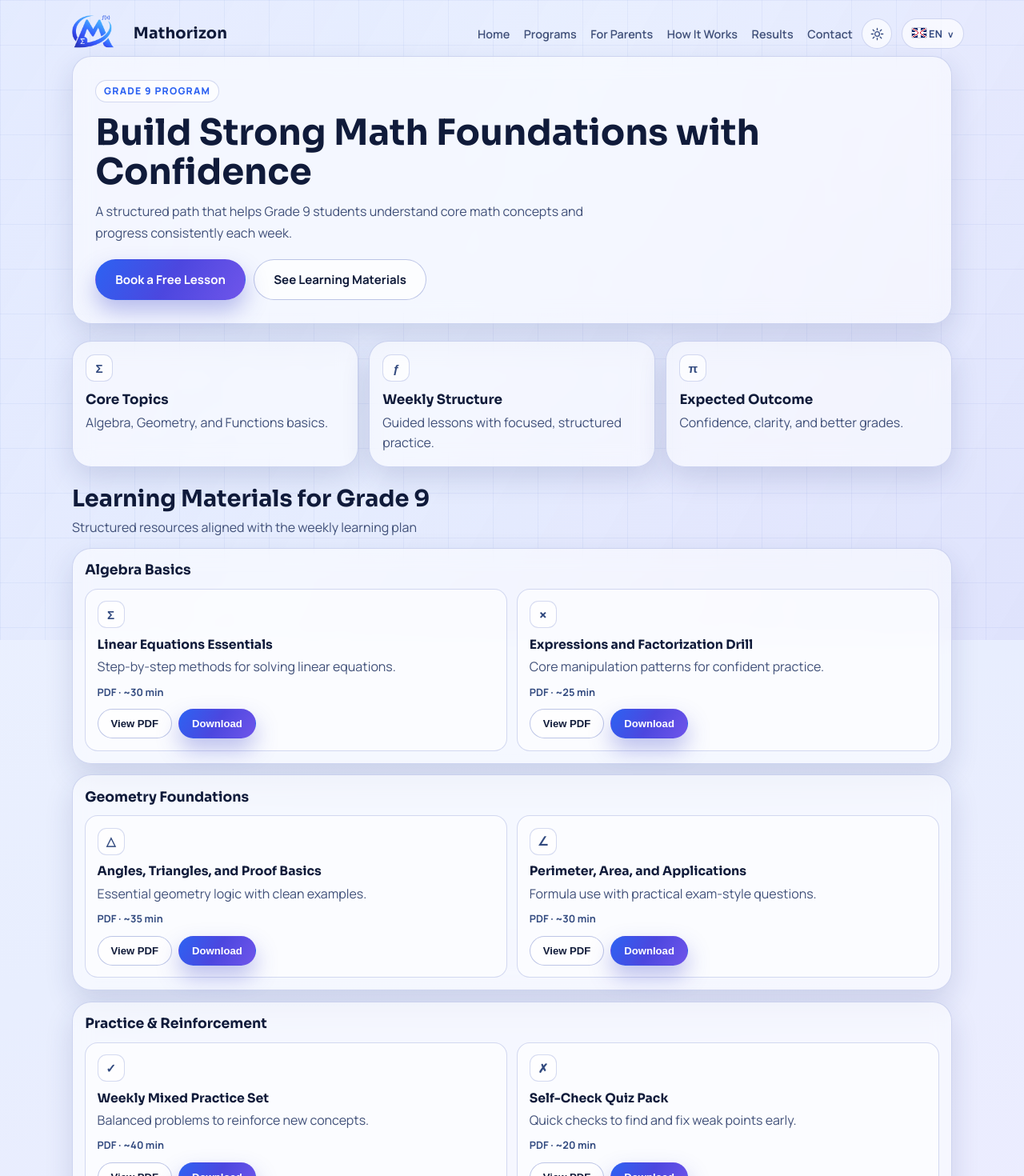
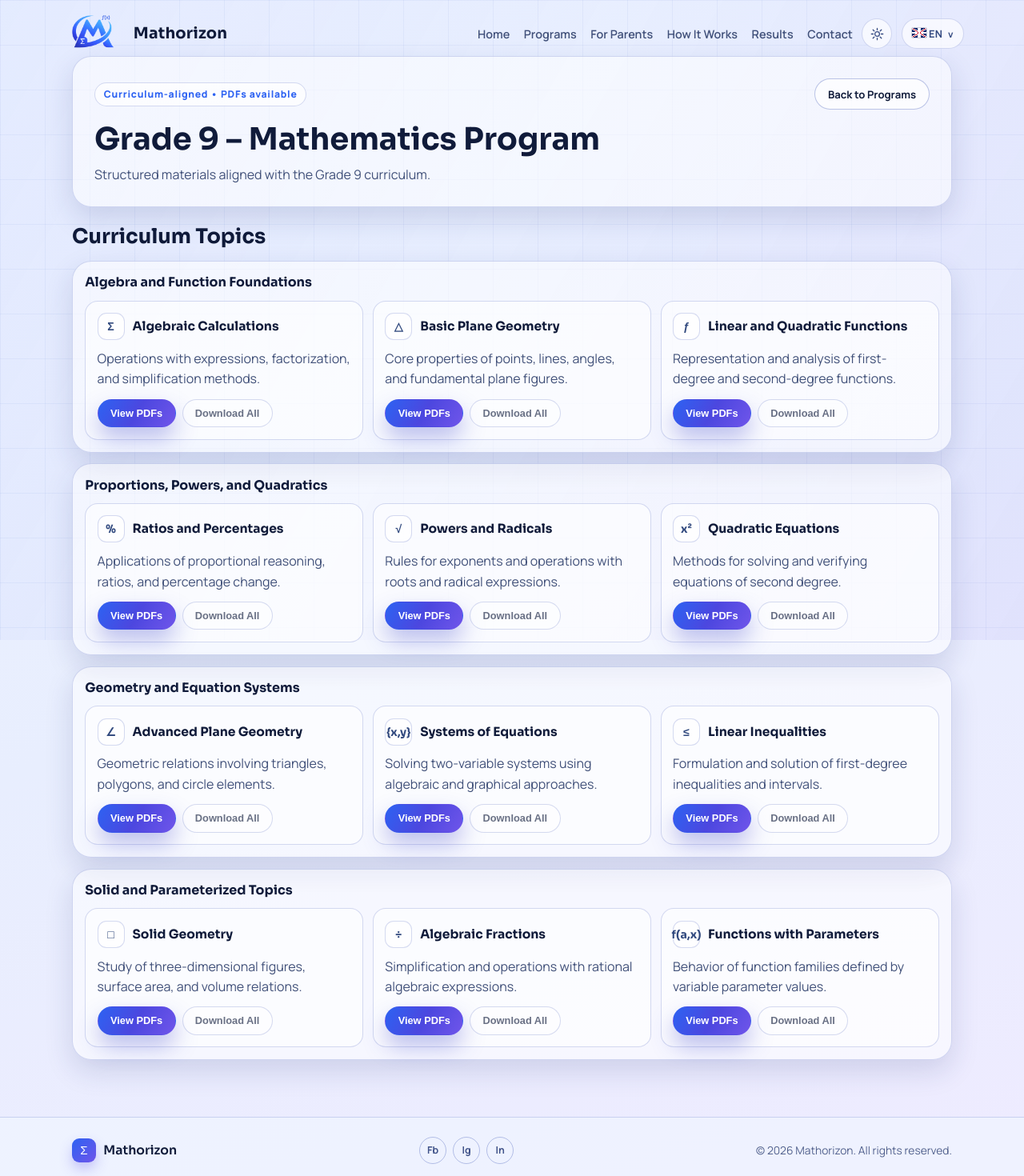
Before and after one commit to WebFaraon/dragos-math-site, a React (Vite) app in the folder MathSite/: page /programs/grade-9 in a window 1280 px wide. Shown: the top 1470 px of the page at 80% size. Built offline with nearby package versions, Linux system fonts and the light colour scheme.

Commit message:
Transition between all the pages

```diff
--- a/MathSite/index.html
+++ b/MathSite/index.html
@@ -3,7 +3,8 @@
   <head>
     <meta charset="UTF-8" />
     <meta name="viewport" content="width=device-width, initial-scale=1.0" />
-    <title>Drago&#537; Math Mentoring | Grade 9 & Grade 12</title>
+    <link rel="icon" type="image/png" href="/favicon.png" />
+    <title>Mathorizon | Mathematics Mentoring</title>
   </head>
   <body>
     <div id="root"></div>
--- a/MathSite/package.json
+++ b/MathSite/package.json
@@ -10,6 +10,7 @@
     "preview": "vite preview"
   },
   "dependencies": {
+    "framer-motion": "^12.34.1",
     "i18next": "^25.8.10",
     "i18next-browser-languagedetector": "^8.2.1",
     "react": "^19.2.0",
--- a/MathSite/src/App.jsx
+++ b/MathSite/src/App.jsx
@@ -1,9 +1,11 @@
 import { useEffect } from 'react'
 import { Route, Routes, useLocation } from 'react-router-dom'
+import { AnimatePresence } from 'framer-motion'
 import HomePage from './pages/HomePage.jsx'
 import ProgramsPage from './pages/ProgramsPage.jsx'
 import Grade9Page from './pages/Grade9Page.jsx'
 import Grade12Page from './pages/Grade12Page.jsx'
+import PageTransition from './components/PageTransition.jsx'
 
 function RouteScrollManager() {
   const location = useLocation()
@@ -42,15 +44,47 @@ function RouteScrollManager() {
 }
 
 function App() {
+  const location = useLocation()
+
   return (
     <>
       <RouteScrollManager />
-      <Routes>
-        <Route path="/" element={<HomePage />} />
-        <Route path="/programs" element={<ProgramsPage />} />
-        <Route path="/programs/grade-9" element={<Grade9Page />} />
-        <Route path="/programs/grade-12" element={<Grade12Page />} />
-      </Routes>
+      <AnimatePresence mode="wait">
+        <Routes location={location} key={location.pathname}>
+          <Route
+            path="/"
+            element={
+              <PageTransition>
+                <HomePage />
+              </PageTransition>
+            }
+          />
+          <Route
+            path="/programs"
+            element={
+              <PageTransition>
+                <ProgramsPage />
+              </PageTransition>
+            }
+          />
+          <Route
+            path="/programs/grade-9"
+            element={
+              <PageTransition>
+                <Grade9Page />
+              </PageTransition>
+            }
+          />
+          <Route
+            path="/programs/grade-12"
+            element={
+              <PageTransition>
+                <Grade12Page />
+              </PageTransition>
+            }
+          />
+        </Routes>
+      </AnimatePresence>
     </>
   )
 }
--- /dev/null
+++ b/MathSite/src/components/PageTransition.jsx
@@ -0,0 +1,34 @@
+import { motion, useReducedMotion } from 'framer-motion'
+import { useLocation } from 'react-router-dom'
+
+function PageTransition({ children }) {
+  const location = useLocation()
+  const shouldReduceMotion = useReducedMotion()
+
+  const initial = shouldReduceMotion
+    ? { opacity: 0 }
+    : { opacity: 0, y: 10, filter: 'blur(6px)' }
+
+  const animate = shouldReduceMotion
+    ? { opacity: 1 }
+    : { opacity: 1, y: 0, filter: 'blur(0px)' }
+
+  const exit = shouldReduceMotion
+    ? { opacity: 0 }
+    : { opacity: 0, y: -10, filter: 'blur(6px)' }
+
+  return (
+    <motion.main
+      key={location.pathname}
+      initial={initial}
+      animate={animate}
+      exit={exit}
+      transition={{ duration: 0.28, ease: 'easeOut' }}
+      style={{ display: 'block', width: '100%' }}
+    >
+      {children}
+    </motion.main>
+  )
+}
+
+export default PageTransition
--- /dev/null
+++ b/MathSite/src/components/TopicCard.jsx
@@ -0,0 +1,63 @@
+function TopicCard({ topic, isExpanded, onToggle }) {
+  const basePath = `/pdfs/grade-9/${topic.slug}/`
+  const hasPdfs = topic.pdfs.length > 0
+  const downloadAllHref =
+    topic.downloadAllPath || (topic.pdfs.length === 1 ? topic.pdfs[0].path : null)
+
+  return (
+    <article className="grade9-topic-card">
+      <div className="grade9-topic-header">
+        <span className="grade9-icon" aria-hidden="true">
+          {topic.icon}
+        </span>
+        <h3>{topic.title}</h3>
+      </div>
+
+      <p className="grade9-topic-description">{topic.description}</p>
+
+      <div className="grade9-topic-actions">
+        <button
+          type="button"
+          className="btn btn-primary grade9-topic-btn"
+          onClick={onToggle}
+          aria-expanded={isExpanded}
+          aria-controls={`topic-pdfs-${topic.slug}`}
+        >
+          View PDFs
+        </button>
+
+        {downloadAllHref ? (
+          <a className="btn btn-secondary grade9-topic-btn" href={downloadAllHref} download>
+            Download All
+          </a>
+        ) : (
+          <button type="button" className="btn btn-secondary grade9-topic-btn" disabled>
+            Download All
+          </button>
+        )}
+      </div>
+
+      {isExpanded && (
+        <div id={`topic-pdfs-${topic.slug}`} className="grade9-topic-pdfs">
+          {hasPdfs ? (
+            <ul className="grade9-topic-pdf-list">
+              {topic.pdfs.map((pdf) => (
+                <li key={pdf.path}>
+                  <a href={pdf.path} target="_blank" rel="noreferrer">
+                    {pdf.label}
+                  </a>
+                </li>
+              ))}
+            </ul>
+          ) : (
+            <p className="grade9-topic-empty">
+              PDF links for this topic will be added in `{basePath}`.
+            </p>
+          )}
+        </div>
+      )}
+    </article>
+  )
+}
+
+export default TopicCard
--- a/MathSite/src/pages/Grade9Page.css
+++ b/MathSite/src/pages/Grade9Page.css
@@ -1,6 +1,6 @@
 .grade9-page-main {
   display: grid;
-  gap: 1.35rem;
+  gap: 1.25rem;
 }
 
 .grade9-panel {
@@ -11,71 +11,100 @@
   box-shadow: var(--shadow-soft);
 }
 
-.grade9-hero {
-  padding: clamp(1.2rem, 2.2vw, 1.8rem);
+.grade9-header {
+  padding: clamp(1.1rem, 2.1vw, 1.75rem);
+}
+
+.grade9-header-top {
+  display: flex;
+  justify-content: space-between;
+  align-items: center;
+  gap: 0.75rem;
+  flex-wrap: wrap;
 }
 
 .grade9-badge {
   margin: 0;
   display: inline-flex;
-  padding: 0.3rem 0.62rem;
+  padding: 0.34rem 0.68rem;
   border-radius: 999px;
   border: 1px solid var(--line);
   background: var(--bg-surface);
   color: var(--blue);
   font-size: 0.76rem;
   font-weight: 800;
-  letter-spacing: 0.1em;
+  letter-spacing: 0.06em;
+}
+
+.grade9-back-btn {
+  padding: 0.6rem 1rem;
+  font-size: 0.82rem;
 }
 
 .grade9-title {
-  margin: 0.88rem 0 0.62rem;
+  margin: 0.9rem 0 0.55rem;
   font-family: 'Sora', sans-serif;
-  font-size: clamp(1.8rem, 4.2vw, 2.8rem);
-  line-height: 1.1;
+  font-size: clamp(1.65rem, 4vw, 2.4rem);
+  line-height: 1.15;
 }
 
 .grade9-subtitle {
   margin: 0;
-  max-width: 68ch;
   color: var(--ink-soft);
-  line-height: 1.7;
+  line-height: 1.65;
 }
 
-.grade9-hero-actions {
-  margin-top: 1.2rem;
-  display: flex;
-  flex-wrap: wrap;
-  gap: 0.65rem;
+.grade9-curriculum {
+  display: grid;
+  gap: 0.95rem;
 }
 
-.grade9-overview-grid {
+.grade9-section-head h2 {
+  margin: 0;
+  font-family: 'Sora', sans-serif;
+  font-size: clamp(1.22rem, 2.8vw, 1.6rem);
+}
+
+.grade9-topic-blocks {
   display: grid;
-  grid-template-columns: 1fr;
   gap: 0.85rem;
 }
 
-.grade9-overview-card {
-  padding: 1rem;
-  transition: transform 0.22s ease, box-shadow 0.22s ease, border-color 0.22s ease;
+.grade9-topic-block {
+  padding: 0.95rem;
 }
 
-.grade9-overview-card:hover {
-  transform: translateY(-3px);
-  border-color: var(--line-strong);
-  box-shadow: 0 18px 38px rgba(45, 63, 136, 0.16);
+.grade9-topic-block h3 {
+  margin: 0;
+  font-family: 'Sora', sans-serif;
+  font-size: 1rem;
 }
 
-.grade9-overview-card h2 {
-  margin: 0.74rem 0 0.36rem;
-  font-family: 'Sora', sans-serif;
-  font-size: 1.05rem;
+.grade9-topic-grid {
+  margin-top: 0.78rem;
+  display: grid;
+  grid-template-columns: 1fr;
+  gap: 0.72rem;
 }
 
-.grade9-overview-card p {
-  margin: 0;
-  color: var(--ink-soft);
-  line-height: 1.6;
+.grade9-topic-card {
+  border: 1px solid var(--line);
+  border-radius: var(--radius-md);
+  background: var(--bg-surface-soft);
+  padding: 0.9rem;
+  transition: transform 0.2s ease, box-shadow 0.2s ease, border-color 0.2s ease;
+}
+
+.grade9-topic-card:hover {
+  transform: translateY(-2px);
+  border-color: var(--line-strong);
+  box-shadow: 0 14px 28px rgba(45, 63, 136, 0.16), 0 0 0 1px rgba(126, 153, 255, 0.16);
+}
+
+.grade9-topic-header {
+  display: flex;
+  align-items: center;
+  gap: 0.62rem;
 }
 
 .grade9-icon {
@@ -89,143 +118,88 @@
   justify-content: center;
   align-items: center;
   font-family: 'Sora', sans-serif;
-  font-size: 0.95rem;
+  font-size: 0.88rem;
   font-weight: 700;
 }
 
-.grade9-materials {
-  display: grid;
-  gap: 0.95rem;
+.grade9-topic-card h3 {
+  margin: 0;
+  font-family: 'Sora', sans-serif;
+  font-size: 0.97rem;
 }
 
-.grade9-section-head h2,
-.grade9-usage h2,
-.grade9-final-cta h2 {
-  margin: 0;
-  font-family: 'Sora', sans-serif;
-  font-size: clamp(1.3rem, 3vw, 1.8rem);
-}
-
-.grade9-section-head p,
-.grade9-final-cta p {
-  margin: 0.4rem 0 0;
-  color: var(--ink-soft);
-}
-
-.grade9-material-groups {
-  display: grid;
-  gap: 0.85rem;
-}
-
-.grade9-material-group {
-  padding: 0.95rem;
-}
-
-.grade9-material-group h3 {
-  margin: 0 0 0.8rem;
-  font-family: 'Sora', sans-serif;
-  font-size: 1.08rem;
-}
-
-.grade9-material-grid {
-  display: grid;
-  grid-template-columns: 1fr;
-  gap: 0.8rem;
-}
-
-.grade9-material-card {
-  border: 1px solid var(--line);
-  border-radius: var(--radius-md);
-  background: var(--bg-surface-soft);
-  padding: 0.9rem;
-  transition: transform 0.24s ease, box-shadow 0.24s ease, border-color 0.24s ease;
-}
-
-.grade9-material-card:hover {
-  transform: translateY(-3px);
-  border-color: var(--line-strong);
-  box-shadow: 0 16px 32px rgba(46, 65, 141, 0.18), 0 0 0 1px rgba(126, 153, 255, 0.18);
-}
-
-.grade9-material-card h4 {
-  margin: 0.66rem 0 0.34rem;
-  font-family: 'Sora', sans-serif;
-  font-size: 0.98rem;
-}
-
-.grade9-material-card p {
-  margin: 0;
+.grade9-topic-description {
+  margin: 0.68rem 0 0;
   color: var(--ink-soft);
   line-height: 1.58;
 }
 
-.grade9-material-meta {
-  margin-top: 0.5rem !important;
-  font-size: 0.8rem;
-  font-weight: 700;
-  color: var(--text-strong-accent) !important;
-}
-
-.grade9-material-actions {
-  margin-top: 0.72rem;
+.grade9-topic-actions {
+  margin-top: 0.75rem;
   display: flex;
   flex-wrap: wrap;
   gap: 0.5rem;
 }
 
-.grade9-material-btn {
-  padding: 0.62rem 1rem;
-  font-size: 0.82rem;
+.grade9-topic-btn {
+  padding: 0.58rem 0.96rem;
+  font-size: 0.8rem;
 }
 
-.grade9-usage {
-  padding: 1rem;
+.grade9-topic-btn:disabled {
+  opacity: 0.62;
+  cursor: not-allowed;
+  transform: none;
 }
 
-.grade9-usage-grid {
-  margin-top: 0.76rem;
-  display: grid;
-  grid-template-columns: 1fr;
-  gap: 0.56rem;
+.grade9-topic-btn:disabled:hover {
+  transform: none;
 }
 
-.grade9-usage-item {
-  display: flex;
-  align-items: center;
-  gap: 0.55rem;
+.grade9-topic-pdfs {
+  margin-top: 0.75rem;
+  border-top: 1px solid var(--line);
+  padding-top: 0.72rem;
 }
 
-.grade9-usage-item p {
+.grade9-topic-pdf-list {
+  margin: 0;
+  padding-left: 1rem;
+  display: grid;
+  gap: 0.35rem;
+}
+
+.grade9-topic-pdf-list a {
+  color: var(--link-accent);
+  font-weight: 700;
+}
+
+.grade9-topic-pdf-list a:hover {
+  color: var(--link-accent-hover);
+  text-decoration: underline;
+}
+
+.grade9-topic-empty {
   margin: 0;
   color: var(--ink-soft);
+  line-height: 1.6;
+  font-size: 0.9rem;
 }
 
-.grade9-final-cta {
-  padding: 1.12rem;
-  background: linear-gradient(135deg, var(--bg-surface-soft), var(--bg-surface));
-}
-
-.grade9-final-cta .btn {
-  margin-top: 0.82rem;
-}
-
-@media (min-width: 780px) {
-  .grade9-overview-grid {
-    grid-template-columns: repeat(3, minmax(0, 1fr));
-  }
-
-  .grade9-material-grid {
-    grid-template-columns: repeat(2, minmax(0, 1fr));
-  }
-
-  .grade9-usage-grid {
+@media (min-width: 760px) {
+  .grade9-topic-grid {
     grid-template-columns: repeat(2, minmax(0, 1fr));
   }
 }
 
+@media (min-width: 1024px) {
+  .grade9-topic-grid {
+    grid-template-columns: repeat(3, minmax(0, 1fr));
+  }
+}
+
 @media (prefers-reduced-motion: reduce) {
-  .grade9-overview-card,
-  .grade9-material-card {
+  .grade9-topic-card {
     transition: none !important;
   }
 }
--- a/MathSite/src/pages/Grade9Page.jsx
+++ b/MathSite/src/pages/Grade9Page.jsx
@@ -1,179 +1,175 @@
+import { useState } from 'react'
 import { Link } from 'react-router-dom'
 import Navbar from '../components/Navbar.jsx'
 import Footer from '../components/Footer.jsx'
+import TopicCard from '../components/TopicCard.jsx'
 import './Grade9Page.css'
 
 function Grade9Page() {
-  const overviewCards = [
+  const [expandedTopic, setExpandedTopic] = useState(null)
+
+  const topicBlocks = [
     {
-      title: 'Core Topics',
-      description: 'Algebra, Geometry, and Functions basics.',
-      icon: '\u03A3',
-    },
-    {
-      title: 'Weekly Structure',
-      description: 'Guided lessons with focused, structured practice.',
-      icon: '\u0192',
-    },
-    {
-      title: 'Expected Outcome',
-      description: 'Confidence, clarity, and better grades.',
-      icon: '\u03C0',
-    },
-  ]
-
-  const materialGroups = [
-    {
-      title: 'Algebra Basics',
-      items: [
+      title: 'Algebra and Function Foundations',
+      topics: [
         {
-          title: 'Linear Equations Essentials',
-          description: 'Step-by-step methods for solving linear equations.',
-          meta: 'PDF · ~30 min',
+          title: 'Algebraic Calculations',
+          slug: 'algebraic-calculations',
           icon: '\u03A3',
+          description: 'Operations with expressions, factorization, and simplification methods.',
+          pdfs: [],
+          downloadAllPath: '',
         },
         {
-          title: 'Expressions and Factorization Drill',
-          description: 'Core manipulation patterns for confident practice.',
-          meta: 'PDF · ~25 min',
-          icon: '\u00D7',
+          title: 'Basic Plane Geometry',
+          slug: 'basic-plane-geometry',
+          icon: '\u25B3',
+          description:
+            'Core properties of points, lines, angles, and fundamental plane figures.',
+          pdfs: [],
+          downloadAllPath: '',
+        },
+        {
+          title: 'Linear and Quadratic Functions',
+          slug: 'linear-and-quadratic-functions',
+          icon: '\u0192',
+          description: 'Representation and analysis of first-degree and second-degree functions.',
+          pdfs: [],
+          downloadAllPath: '',
         },
       ],
     },
     {
-      title: 'Geometry Foundations',
-      items: [
+      title: 'Proportions, Powers, and Quadratics',
+      topics: [
         {
-          title: 'Angles, Triangles, and Proof Basics',
-          description: 'Essential geometry logic with clean examples.',
-          meta: 'PDF · ~35 min',
-          icon: '\u25B3',
+          title: 'Ratios and Percentages',
+          slug: 'ratios-and-percentages',
+          icon: '%',
+          description: 'Applications of proportional reasoning, ratios, and percentage change.',
+          pdfs: [],
+          downloadAllPath: '',
         },
         {
-          title: 'Perimeter, Area, and Applications',
-          description: 'Formula use with practical exam-style questions.',
-          meta: 'PDF · ~30 min',
-          icon: '\u2220',
+          title: 'Powers and Radicals',
+          slug: 'powers-and-radicals',
+          icon: '\u221A',
+          description: 'Rules for exponents and operations with roots and radical expressions.',
+          pdfs: [],
+          downloadAllPath: '',
+        },
+        {
+          title: 'Quadratic Equations',
+          slug: 'quadratic-equations',
+          icon: 'x\u00B2',
+          description: 'Methods for solving and verifying equations of second degree.',
+          pdfs: [],
+          downloadAllPath: '',
         },
       ],
     },
     {
-      title: 'Practice & Reinforcement',
-      items: [
+      title: 'Geometry and Equation Systems',
+      topics: [
         {
-          title: 'Weekly Mixed Practice Set',
-          description: 'Balanced problems to reinforce new concepts.',
-          meta: 'PDF · ~40 min',
-          icon: '\u2713',
+          title: 'Advanced Plane Geometry',
+          slug: 'advanced-plane-geometry',
+          icon: '\u2220',
+          description: 'Geometric relations involving triangles, polygons, and circle elements.',
+          pdfs: [],
+          downloadAllPath: '',
         },
         {
-          title: 'Self-Check Quiz Pack',
-          description: 'Quick checks to find and fix weak points early.',
-          meta: 'PDF · ~20 min',
-          icon: '\u2717',
+          title: 'Systems of Equations',
+          slug: 'systems-of-equations',
+          icon: '{x,y}',
+          description: 'Solving two-variable systems using algebraic and graphical approaches.',
+          pdfs: [],
+          downloadAllPath: '',
+        },
+        {
+          title: 'Linear Inequalities',
+          slug: 'linear-inequalities',
+          icon: '\u2264',
+          description: 'Formulation and solution of first-degree inequalities and intervals.',
+          pdfs: [],
+          downloadAllPath: '',
         },
       ],
     },
-  ]
-
-  const usageSteps = [
-    { label: 'Follow the weekly plan', icon: '\u23F1' },
-    { label: 'Practice after each lesson', icon: '\u270E' },
-    { label: 'Mark unclear topics', icon: '?' },
-    { label: 'Review during mentoring sessions', icon: '\u21BB' },
+    {
+      title: 'Solid and Parameterized Topics',
+      topics: [
+        {
+          title: 'Solid Geometry',
+          slug: 'solid-geometry',
+          icon: '\u25A1',
+          description: 'Study of three-dimensional figures, surface area, and volume relations.',
+          pdfs: [],
+          downloadAllPath: '',
+        },
+        {
+          title: 'Algebraic Fractions',
+          slug: 'algebraic-fractions',
+          icon: '\u00F7',
+          description: 'Simplification and operations with rational algebraic expressions.',
+          pdfs: [],
+          downloadAllPath: '',
+        },
+        {
+          title: 'Functions with Parameters',
+          slug: 'functions-with-parameters',
+          icon: 'f(a,x)',
+          description: 'Behavior of function families defined by variable parameter values.',
+          pdfs: [],
+          downloadAllPath: '',
+        },
+      ],
+    },
   ]
 
   return (
     <div className="app">
       <Navbar />
       <main className="section page-main grade9-page-main">
-        <section className="grade9-hero grade9-panel">
-          <p className="grade9-badge">GRADE 9 PROGRAM</p>
-          <h1 className="grade9-title">Build Strong Math Foundations with Confidence</h1>
-          <p className="grade9-subtitle">
-            A structured path that helps Grade 9 students understand core math concepts and
-            progress consistently each week.
-          </p>
+        <section className="grade9-header grade9-panel">
+          <div className="grade9-header-top">
+            <p className="grade9-badge">{'Curriculum-aligned \u2022 PDFs available'}</p>
+            <Link className="btn btn-secondary grade9-back-btn" to="/programs">
+              Back to Programs
+            </Link>
+          </div>
 
-          <div className="grade9-hero-actions">
-            <Link className="btn btn-primary" to="/#contact">
-              Book a Free Lesson
-            </Link>
-            <a className="btn btn-secondary" href="#grade9-materials">
-              See Learning Materials
-            </a>
-          </div>
+          <h1 className="grade9-title">{'Grade 9 \u2013 Mathematics Program'}</h1>
+          <p className="grade9-subtitle">Structured materials aligned with the Grade 9 curriculum.</p>
         </section>
 
-        <section className="grade9-overview">
-          <div className="grade9-overview-grid">
-            {overviewCards.map((card) => (
-              <article key={card.title} className="grade9-overview-card grade9-panel">
-                <span className="grade9-icon" aria-hidden="true">
-                  {card.icon}
-                </span>
-                <h2>{card.title}</h2>
-                <p>{card.description}</p>
-              </article>
-            ))}
-          </div>
-        </section>
-
-        <section id="grade9-materials" className="grade9-materials">
+        <section className="grade9-curriculum">
           <div className="grade9-section-head">
-            <h2>Learning Materials for Grade 9</h2>
-            <p>Structured resources aligned with the weekly learning plan</p>
+            <h2>Curriculum Topics</h2>
           </div>
 
-          <div className="grade9-material-groups">
-            {materialGroups.map((group) => (
-              <section key={group.title} className="grade9-material-group grade9-panel">
-                <h3>{group.title}</h3>
-                <div className="grade9-material-grid">
-                  {group.items.map((item) => (
-                    <article key={item.title} className="grade9-material-card">
-                      <span className="grade9-icon" aria-hidden="true">
-                        {item.icon}
-                      </span>
-                      <h4>{item.title}</h4>
-                      <p>{item.description}</p>
-                      <p className="grade9-material-meta">{item.meta}</p>
-                      <div className="grade9-material-actions">
-                        <button type="button" className="btn btn-secondary grade9-material-btn">
-                          View PDF
-                        </button>
-                        <button type="button" className="btn btn-primary grade9-material-btn">
-                          Download
-                        </button>
-                      </div>
-                    </article>
+          <div className="grade9-topic-blocks">
+            {topicBlocks.map((block) => (
+              <section key={block.title} className="grade9-topic-block grade9-panel">
+                <h3>{block.title}</h3>
+                <div className="grade9-topic-grid">
+                  {block.topics.map((topic) => (
+                    <TopicCard
+                      key={topic.slug}
+                      topic={topic}
+                      isExpanded={expandedTopic === topic.slug}
+                      onToggle={() =>
+                        setExpandedTopic((currentTopic) =>
+                          currentTopic === topic.slug ? null : topic.slug,
+                        )
+                      }
+                    />
                   ))}
                 </div>
               </section>
             ))}
           </div>
-        </section>
-
-        <section className="grade9-usage grade9-panel">
-          <h2>How to Use These Materials</h2>
-          <div className="grade9-usage-grid">
-            {usageSteps.map((step) => (
-              <div key={step.label} className="grade9-usage-item">
-                <span className="grade9-icon" aria-hidden="true">
-                  {step.icon}
-                </span>
-                <p>{step.label}</p>
-              </div>
-            ))}
-          </div>
-        </section>
-
-        <section className="grade9-final-cta grade9-panel">
-          <h2>Not sure where to start?</h2>
-          <p>Book a free lesson and receive a personalized study plan.</p>
-          <Link className="btn btn-primary" to="/#contact">
-            Book a Free Lesson
-          </Link>
         </section>
       </main>
       <Footer />
```
Also changed, not shown: MathSite/public/favicon.png (added), 1 other file (tests, documents, lock files or other folders).
